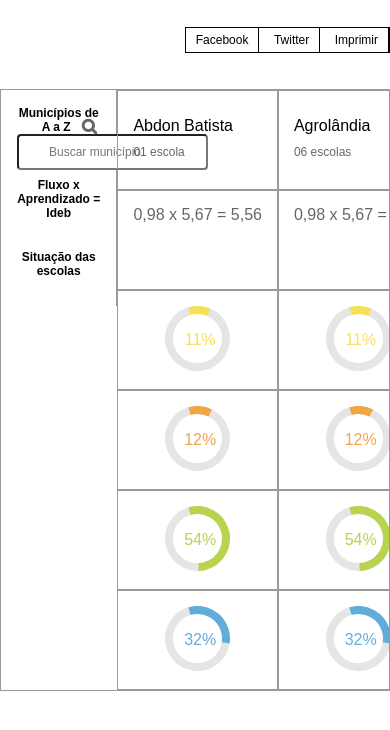
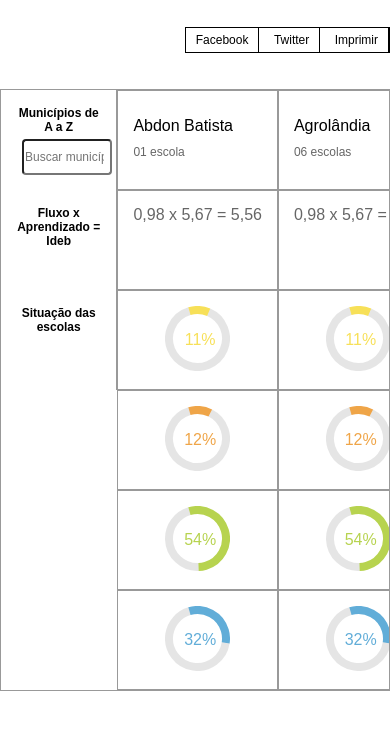
Before and after one commit to matheuslc/desafio-meritt-2, a website: page index.html in a window 390 px wide. Shown: the part 90-820 px from the top of the page. Drawn offline with nearby package versions, Linux system fonts and the light colour scheme.

Commit message:
Responsive fix

```diff
--- a/css/less/ideb.less
+++ b/css/less/ideb.less
@@ -46,7 +46,6 @@
   th {
     padding: 16px;
     font-size: 1.2rem;
-    max-height: 72px;
     font-weight: 800;
     color: @f-text;
     border-right: 1px solid @ft-text;
@@ -178,6 +177,20 @@
 
   }
 
+  .ideb-search {
+
+    input {
+      padding-left: 1px;
+      margin-top: 5px;
+      max-width: 100%;
+    }
+
+    &:before {
+      display: none;
+    }
+
+  }
+
   .ideb-table thead,
   .ideb-table tbody,
   .ideb-table th,
```
Also changed, not shown: css/main.css, 1 other file.
